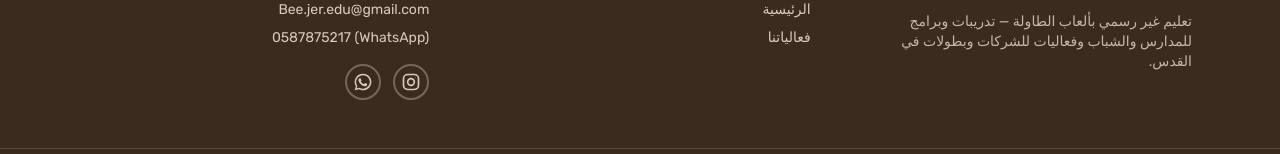
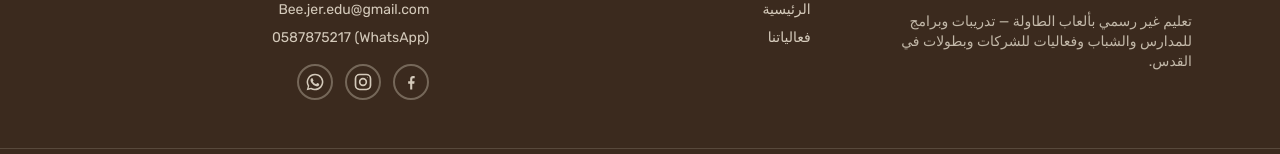
Before and after one commit to AbdelrahmanSalhab/bee-education, a React (Vite) app: page / in a window 1280 px wide. Shown: the part 4453-4607 px from the top of the page. Built offline with nearby package versions, Linux system fonts and the light colour scheme; a web font is replaced by a local one.

Commit message:
Add Facebook page link to footer

```diff
--- a/src/components/Footer.jsx
+++ b/src/components/Footer.jsx
@@ -37,6 +37,17 @@ export default function Footer() {
           </a>
           <div className="mt-2 flex items-center gap-3">
             <a
+              href={contact.facebookUrl}
+              target="_blank"
+              rel="noopener noreferrer"
+              aria-label="Facebook"
+              className="flex h-9 w-9 items-center justify-center rounded-full border-2 border-board/30 text-board/80 transition-colors hover:border-honey hover:text-honey"
+            >
+              <svg viewBox="0 0 24 24" fill="currentColor" className="h-5 w-5" aria-hidden="true">
+                <path d="M13.5 21v-7h2.4l.4-3h-2.8V9.1c0-.9.3-1.5 1.6-1.5h1.3V4.9c-.3 0-1.1-.1-2-.1-2 0-3.4 1.2-3.4 3.5V11H8.6v3H11v7h2.5z" />
+              </svg>
+            </a>
+            <a
               href={contact.instagramUrl}
               target="_blank"
               rel="noopener noreferrer"
--- a/src/data/contact.js
+++ b/src/data/contact.js
@@ -4,4 +4,5 @@ export default {
   phoneDisplay: '0587875217',
   whatsappUrl: 'https://wa.me/972587875217',
   instagramUrl: 'https://www.instagram.com/bee.education.1/',
+  facebookUrl: 'https://www.facebook.com/profile.php?id=61565518473380',
 }
```
